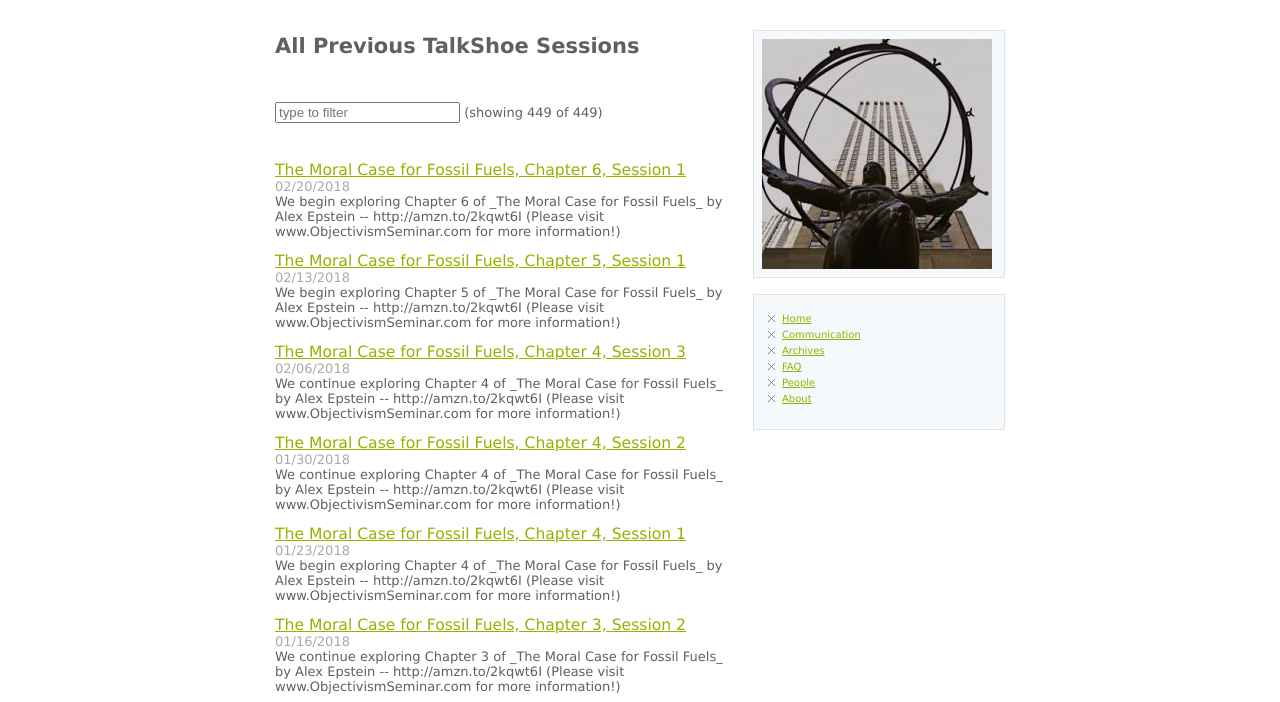
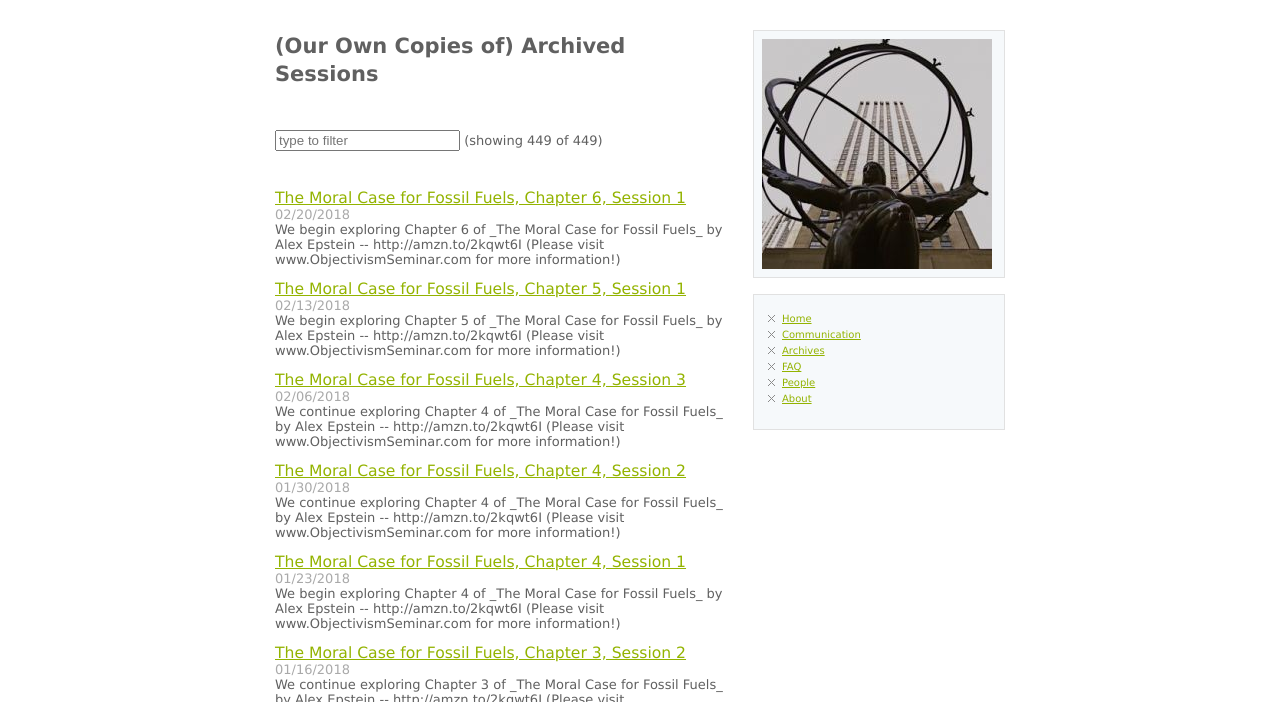
Before and after one commit to gpsites/objectivismseminar.com, a plain HTML site: page archives/full.html in a window 1280 px wide. Shown: the part 98-800 px from the top of the page. Drawn offline with nearby package versions, Linux system fonts and the light colour scheme; no server answers.

Commit message:
words tweak

```diff
--- a/archives/full.html
+++ b/archives/full.html
@@ -51,7 +51,7 @@
             <div id="content">
 
                 <div id="left">
-                    <h1>All Previous TalkShoe Sessions</h1>
+                    <h1>(Our Own Copies of) Archived Sessions</h1>
                     <p>&nbsp;</p>
                     <input v-model="filter" placeholder="type to filter"> (showing {{filteredSessions.length}} of {{sessions.length}})
                     <p>&nbsp;</p>
```
